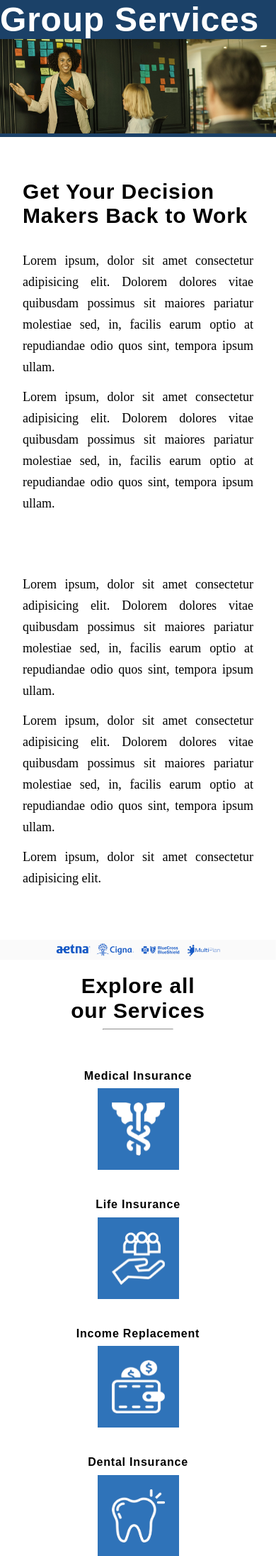
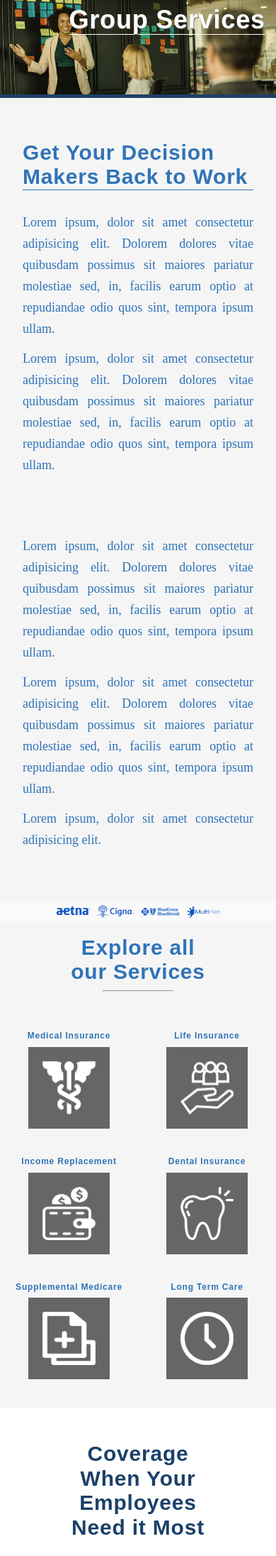
Before and after one commit to spkellydev/odgen, a PHP site: template templates/pages/insurance/Group.twig in a window 390 px wide. Shown: the part 88-2280 px from the top of the page at 71% size. Run offline with PHP 8.4, Linux system fonts and the light colour scheme; the template is opened without the code that fills it, so the values that code supplies are empty; style sheets or scripts are compiled from the project's sources; some libraries are stand-ins or nearby versions.

Commit message:
styles on services

```diff
--- a/src/scss/components/buttons.scss
+++ b/src/scss/components/buttons.scss
@@ -14,7 +14,7 @@ a.btn {
   }
 
   &-shadow {
-    box-shadow: 0 $nano $nano -$pico $blue;
+    box-shadow: 0 $nano $sm -$pico mix($blue, $black, 50%);
     transition: all 0.5s ease-in-out;
 
     &:hover {
--- a/src/scss/components/figure.scss
+++ b/src/scss/components/figure.scss
@@ -12,6 +12,10 @@ figure {
     font-size: $base;
     max-width: 80%;
     margin: auto;
+
+    @media only screen and (max-width: 440px) {
+      font-size: $xs;
+    }
   }
 
   img {
@@ -23,3 +27,26 @@ figure {
     margin: $nano auto;
   }
 }
+
+.primary {
+  .insurance-icons {
+    img {
+      background: $blue;
+    }
+  }
+}
+
+.alternative {
+  * > .insurance-icons {
+    img {
+      background: $gray-2;
+    }
+  }
+}
+
+.insurance--quote {
+  img {
+    max-height: 438px;
+    object-fit: cover;
+  }
+}
--- a/src/scss/components/grid.scss
+++ b/src/scss/components/grid.scss
@@ -2,25 +2,25 @@
   display: grid;
   box-sizing: border-box;
 
-  &-2 {
+  &--2 {
     grid-template-columns: 50% 50%;
     grid-template-rows: auto;
 
-    @media only screen and (max-width: 440px) {
+    @media only screen and (max-width: 720px) {
       grid-template-columns: 1fr;
     }
   }
 
-  &-2-off {
+  &--2-off {
     grid-template-columns: 45% auto;
     grid-template-rows: auto;
 
-    @media only screen and (max-width: 440px) {
+    @media only screen and (max-width: 720px) {
       grid-template-columns: 1fr;
     }
   }
 
-  &-6 {
+  &--6 {
     grid-template-columns: 1fr 1fr 1fr 1fr 1fr 1fr;
     grid-template-rows: auto;
 
@@ -33,7 +33,7 @@
     }
   }
 
-  &-center {
+  &--center {
     align-self: center;
     justify-self: center;
   }
--- a/src/scss/components/hero.scss
+++ b/src/scss/components/hero.scss
@@ -29,8 +29,50 @@
     }
   }
 
+  &--title-primary {
+    position: absolute;
+    top: 15%;
+    left: 35%;
+    color: $blue-bright;
+    border-bottom: $pico solid $blue-bright;
+
+    @media only screen and (max-width: 440px) {
+      top: 5%;
+      left: 10%;
+      font-size: $xl-3;
+    }
+
+    @media only screen and (max-width: 720px) {
+      top: 5%;
+      left: 25%;
+      font-size: $xl-4;
+    }
+  }
+
+  &--title-alternative {
+    position: absolute;
+    top: 15%;
+    left: 38%;
+    color: $white;
+    text-shadow: $pico $pico $gray-2;
+    border-bottom: $pico solid $white;
+
+    @media only screen and (max-width: 440px) {
+      top: 5%;
+      left: 10%;
+      font-size: $xl-3;
+    }
+
+    @media only screen and (max-width: 720px) {
+      top: 5%;
+      left: 25%;
+      font-size: $xl-4;
+    }
+  }
+
   img {
-    max-height: 70vh;
+    max-height: 65vh;
     object-fit: cover;
+    object-position: bottom;
   }
 }
--- a/src/scss/utils/_themes.scss
+++ b/src/scss/utils/_themes.scss
@@ -33,6 +33,11 @@ p {
   color: $blue;
 }
 
+.alternative {
+  color: $blue-bright;
+  background: $gray;
+}
+
 .contain-50 {
   width: 50%;
   margin: auto;
@@ -41,3 +46,22 @@ p {
     width: 50%;
   }
 }
+
+.border {
+  &--primary {
+    border-color: $white;
+  }
+
+  &--secondary {
+    border-color: $blue;
+  }
+
+  &--alternative {
+    border-color: $blue-bright;
+  }
+
+  &--heading {
+    width: auto;
+    border-bottom: $pico solid currentColor;
+  }
+}
```
